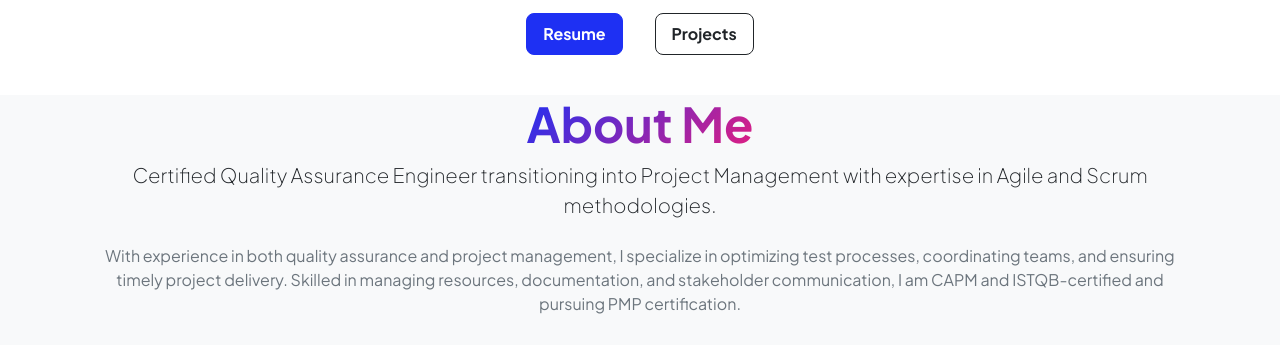
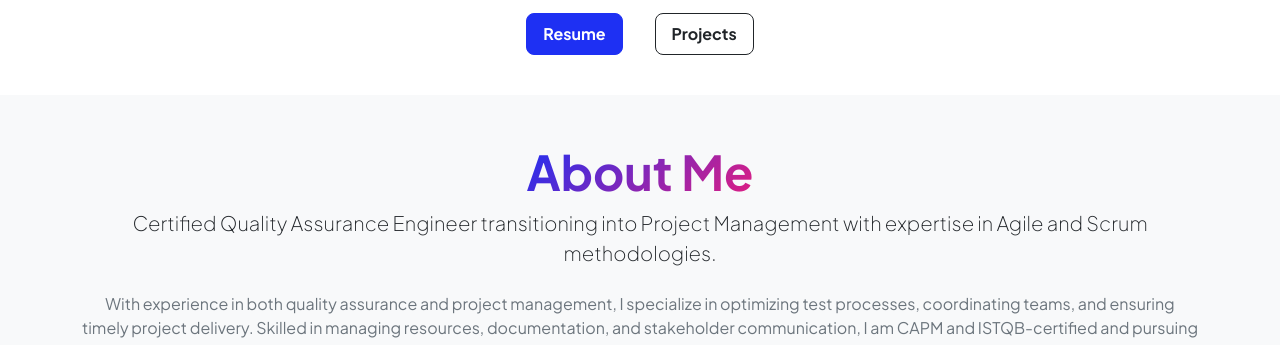
Before and after one commit to mansi0304/Mansi-Portfolio, a plain HTML site: page index.html in a window 1280 px wide. Shown: the part 407-752 px from the top of the page. Drawn offline with nearby package versions, Linux system fonts and the light colour scheme.

Commit message:
Update index.html

```diff
--- a/index.html
+++ b/index.html
@@ -60,10 +60,10 @@
 </header>
             <!-- About Section-->
            <section class="bg-light py-8">
-    <div class="container px-4 pb-4">
+    <div class="container px-8">
         <div class="row gx-5 justify-content-center">
             <div class="col-xxl-8">
-                <div class="text-center my-8">
+                <div class="text-center my-5">
                     <h2 class="display-5 fw-bolder"><span class="text-gradient d-inline">About Me</span></h2>
                     <p class="lead fw-light mb-4">Certified Quality Assurance Engineer transitioning into Project Management with expertise in Agile and Scrum methodologies.</p>
                     <p class="text-muted">
```
